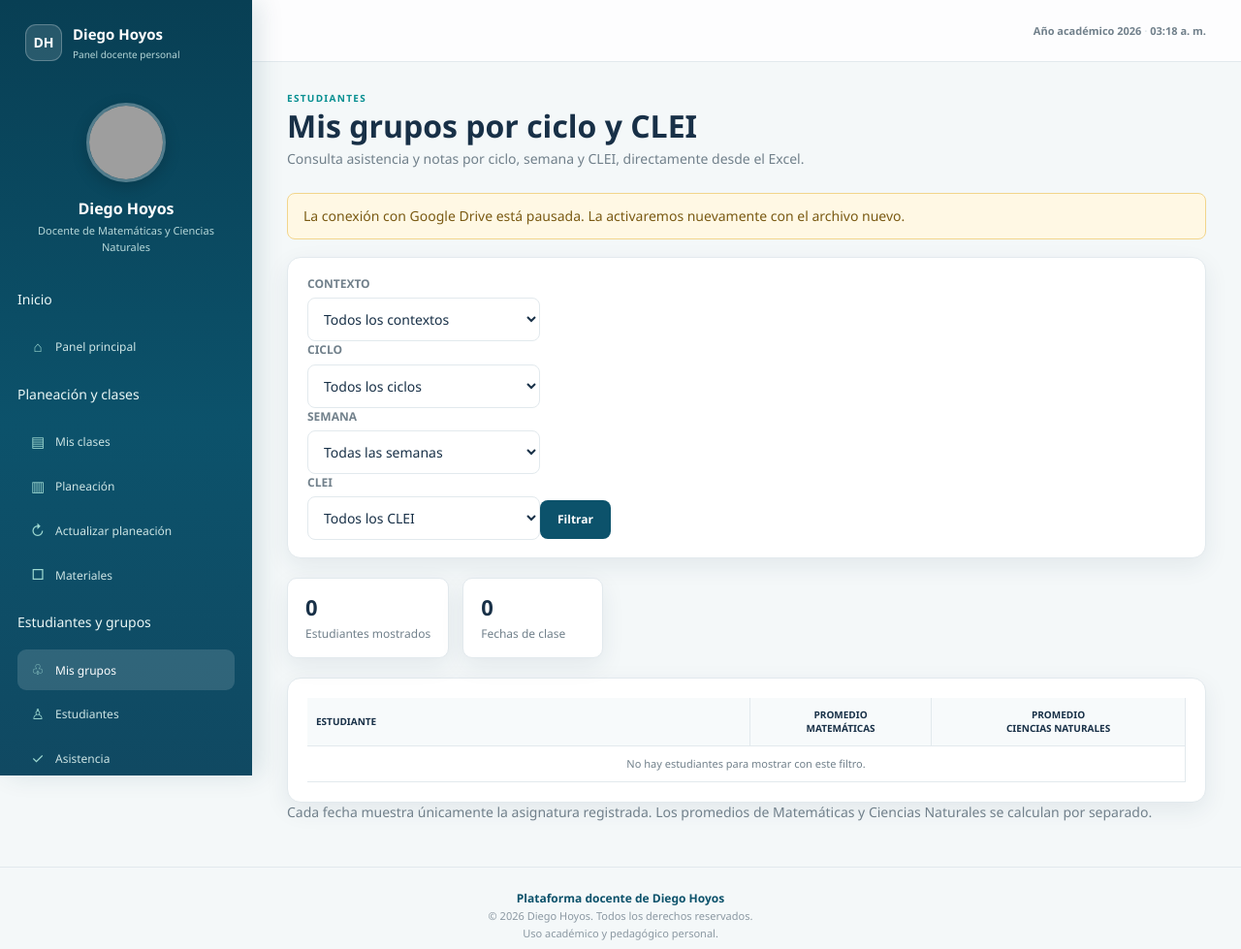
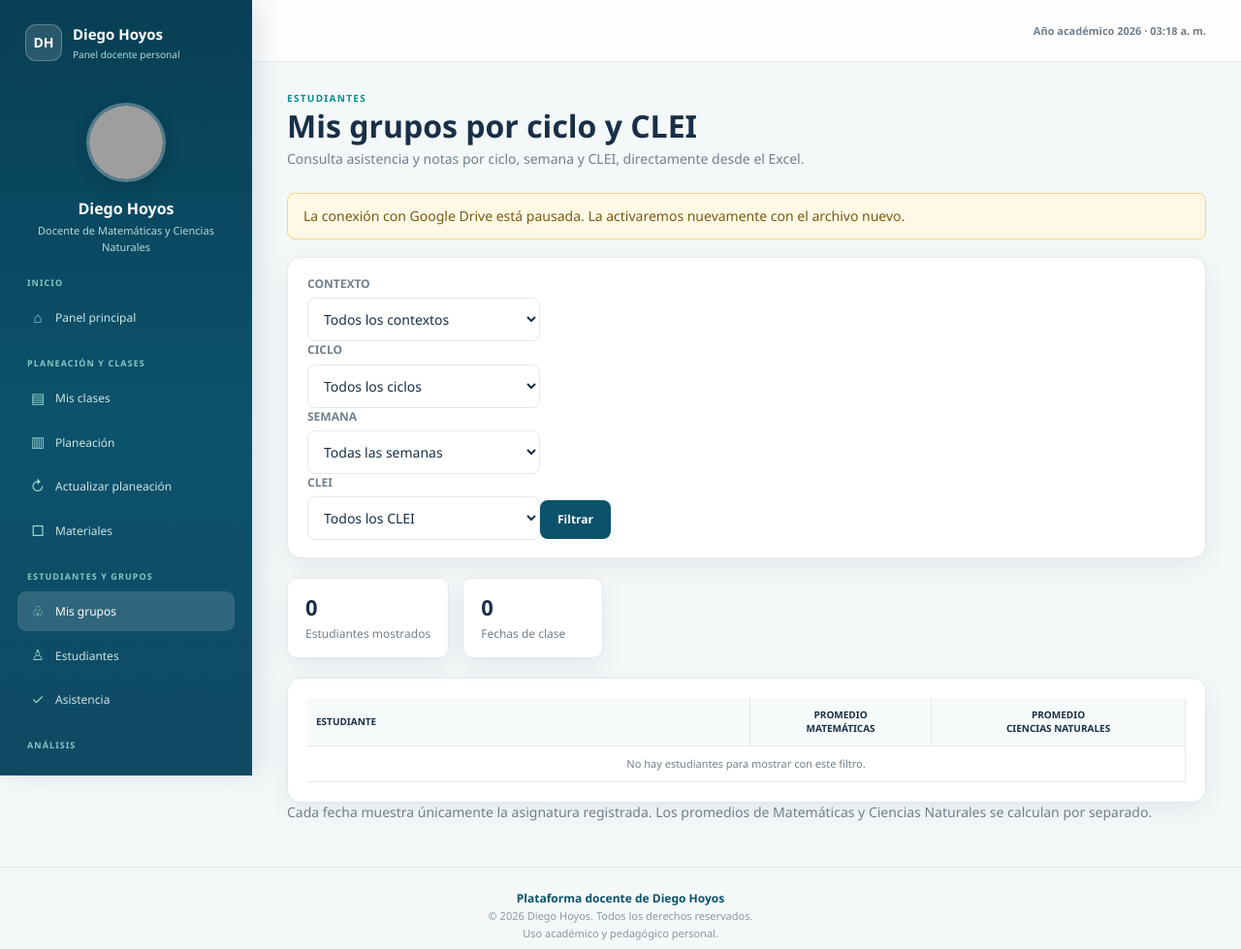
Before and after one commit to Diegoho58-dev/mi_plataforma_docente, a Flask app: page /grupos in a window 1280 px wide. Shown: the whole page at 97% size. Run offline with Flask 3, Linux system fonts and the light colour scheme; the visitor is signed in with stand-in values (Sample User, id 1); parts of the project's set-up code (start-up, migrations or seed data) failed here and were passed over; grey boxes are pictures that could not be loaded.

Commit message:
Add styles for menu section title
Added styles for menu section title with margin, color, font size, weight, letter spacing, and text transformation.

```diff
--- a/static/css/layout.css
+++ b/static/css/layout.css
@@ -1,10 +1,12 @@
-/* Application shell and shared layout */
-.app-shell { min-height: 100vh; }
-.main-content { min-height: 100vh; margin-left: var(--sidebar-width); }
-.page-content { max-width: 1500px; margin: 0 auto; padding: 30px 36px 18px; }
-.topbar { display: flex; align-items: center; min-height: 64px; padding: 0 36px; border-bottom: 1px solid var(--line); background: rgba(255,255,255,.88); }
-.topbar-spacer { flex: 1; }.topbar-divider { color: var(--line); }.academic-year { color: var(--muted); font-size: 11px; font-weight: 700; }
-.welcome-section { margin-bottom: 24px; }.welcome-section h1, .content h1 { margin: 3px 0 6px; color: var(--ink); font-size: clamp(24px, 3vw, 32px); line-height: 1.15; }
-.eyebrow { margin: 0; color: var(--teal); font-size: 10px; font-weight: 800; letter-spacing: .13em; }.subtitle { margin: 0; color: var(--muted); font-size: 14px; }
-.footer-signature { margin-top: 28px; padding: 22px 10px 8px; border-top: 1px solid var(--line); color: var(--muted); text-align: center; font-size: 11px; line-height: 1.6; }
-.footer-signature strong, .footer-signature span { display: block; }.footer-signature strong { color: var(--navy); font-size: 12px; }.footer-signature span { color: #8b98a2; }
+.menu-section-title {
+  margin: 15px 10px 5px;
+  color: #86c7c5;
+  font-size: 9px;
+  font-weight: 800;
+  letter-spacing: .12em;
+  text-transform: uppercase;
+}
+
+.menu-section-title:first-child {
+  margin-top: 0;
+}
```
